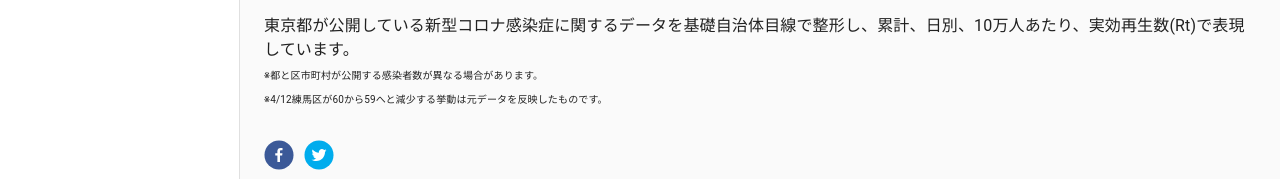
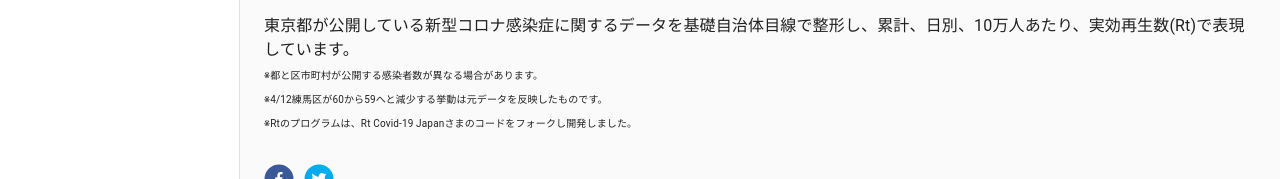
Before and after one commit to codeforshinjuku/covid19-front, a React (Create React App) app: page / in a window 1280 px wide. Shown: the part 207-386 px from the top of the page. Built offline with nearby package versions, Linux system fonts and the light colour scheme; no server answers.

Commit message:
Rtについて追記しました。

```diff
--- a/src/components/Top.js
+++ b/src/components/Top.js
@@ -15,6 +15,7 @@ import {
 import Fade from "@material-ui/core/Fade";
 import Grow from "@material-ui/core/Grow";
 import ReactGA from "react-ga";
+import Link from "@material-ui/core/Link";
 
 ReactGA.initialize("UA-36217274-7");
 ReactGA.pageview("/");
@@ -73,6 +74,16 @@ export default function Top() {
             <br />
             ※4/12練馬区が60から59へと減少する挙動は元データを反映したものです。
             <br />
+            ※Rtのプログラムは、
+            <Link
+              target="_blank"
+              color="inherit"
+              rel="noopner noreferer"
+              href="https://rt-live-japan.com/"
+            >
+              Rt Covid-19 Japanさま
+            </Link>
+            のコードをフォークし開発しました。
           </span>
         </Typography>
         <div className={classes.buttons}>
```
